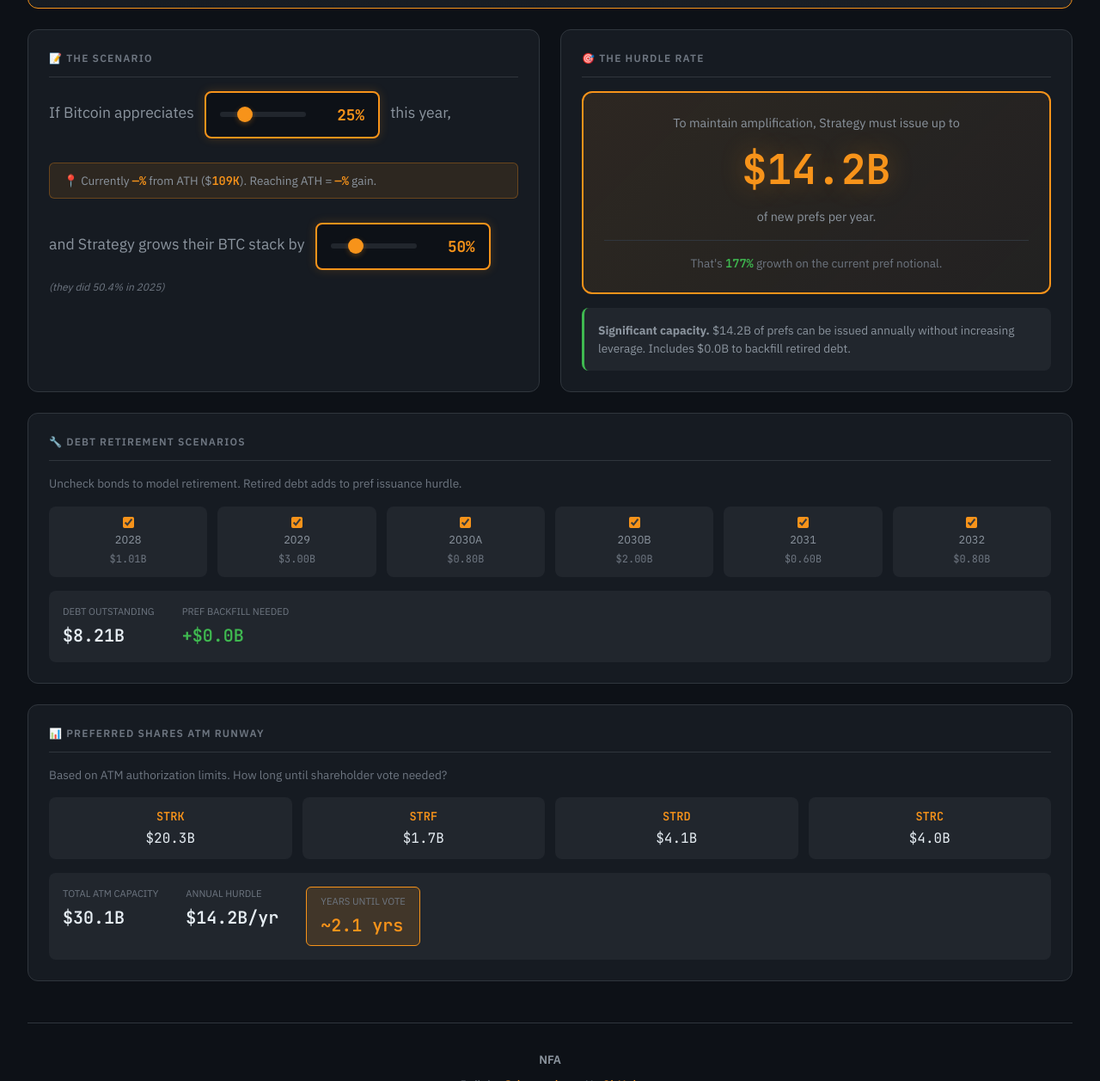
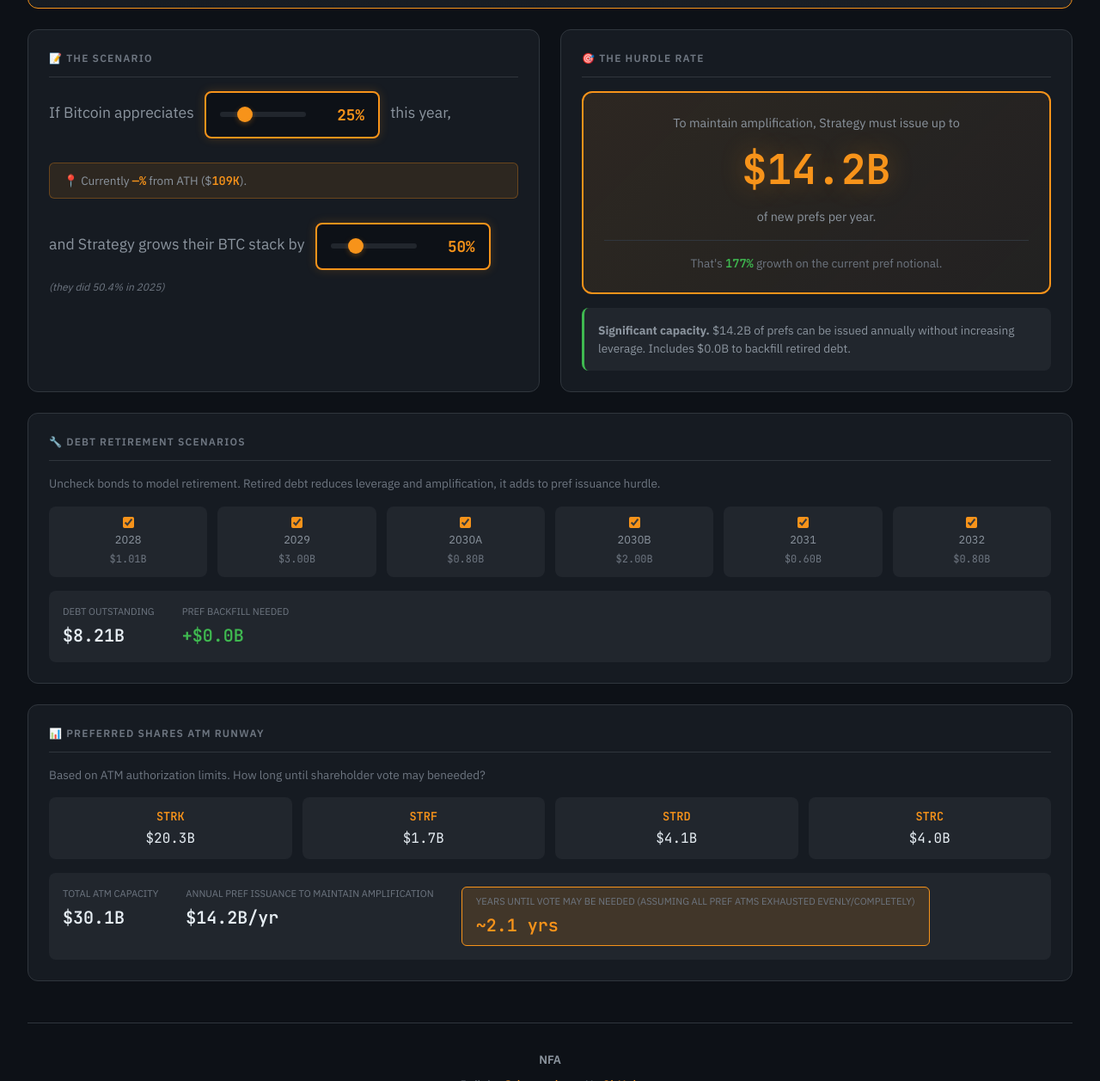
Before and after one commit to DocStacks/btc-pref-flywheel, a plain HTML site: page index.html in a window 1280 px wide. Shown: the part 429-1686 px from the top of the page at 86% size. Drawn offline with Linux system fonts and the light colour scheme; no server answers.

Commit message:
bug fix/text edit

```diff
--- a/index.html
+++ b/index.html
@@ -1118,7 +1118,7 @@
                         this year,
                     </p>
                     <div class="ath-callout" id="athCallout">
-                        📍 Currently <span id="athDistance">—%</span> from ATH ($<span id="athPrice">109K</span>). Reaching ATH = <span id="athGain">—%</span> gain.
+                        📍 Currently <span id="athDistance">—%</span> from ATH ($<span id="athPrice">109K</span>).
                     </div>
                     <p class="madlib-text">
                         and Strategy grows their BTC stack by
@@ -1154,7 +1154,7 @@
             <!-- DEBT SCENARIO -->
             <div class="story-section story-debt">
                 <div class="story-header">🔧 DEBT RETIREMENT SCENARIOS</div>
-                <p class="debt-intro">Uncheck bonds to model retirement. Retired debt adds to pref issuance hurdle.</p>
+                <p class="debt-intro">Uncheck bonds to model retirement. Retired debt reduces leverage and amplification, it adds to pref issuance hurdle.</p>
                 <div class="debt-grid" id="debtCheckboxes">
                     <label class="debt-toggle"><input type="checkbox" id="debt2028" checked> 2028 <span>$1.01B</span></label>
                     <label class="debt-toggle"><input type="checkbox" id="debt2029" checked> 2029 <span>$3.00B</span></label>
@@ -1181,7 +1181,7 @@
             <!-- ISSUANCE RUNWAY -->
             <div class="story-section story-runway">
                 <div class="story-header">📊 PREFERRED SHARES ATM RUNWAY</div>
-                <p class="runway-intro">Based on ATM authorization limits. How long until shareholder vote needed?</p>
+                <p class="runway-intro">Based on ATM authorization limits. How long until shareholder vote may beneeded?</p>
                 <div class="atm-grid">
                     <div class="atm-item">
                         <span class="atm-ticker">STRK</span>
@@ -1206,11 +1206,11 @@
                         <span class="runway-stat-value" id="totalAtmCapacity">$30.1B</span>
                     </div>
                     <div class="runway-stat">
-                        <span class="runway-stat-label">Annual Hurdle</span>
+                        <span class="runway-stat-label">Annual Pref Issuance To Maintain Amplification</span>
                         <span class="runway-stat-value" id="runwayHurdle">$14.3B</span>
                     </div>
                     <div class="runway-stat highlight">
-                        <span class="runway-stat-label">Years Until Vote</span>
+                        <span class="runway-stat-label">Years Until Vote May Be Needed (assuming all pref ATMs exhausted evenly/completely)</span>
                         <span class="runway-stat-value" id="yearsUntilVote">~2.1 yrs</span>
                     </div>
                 </div>
```
